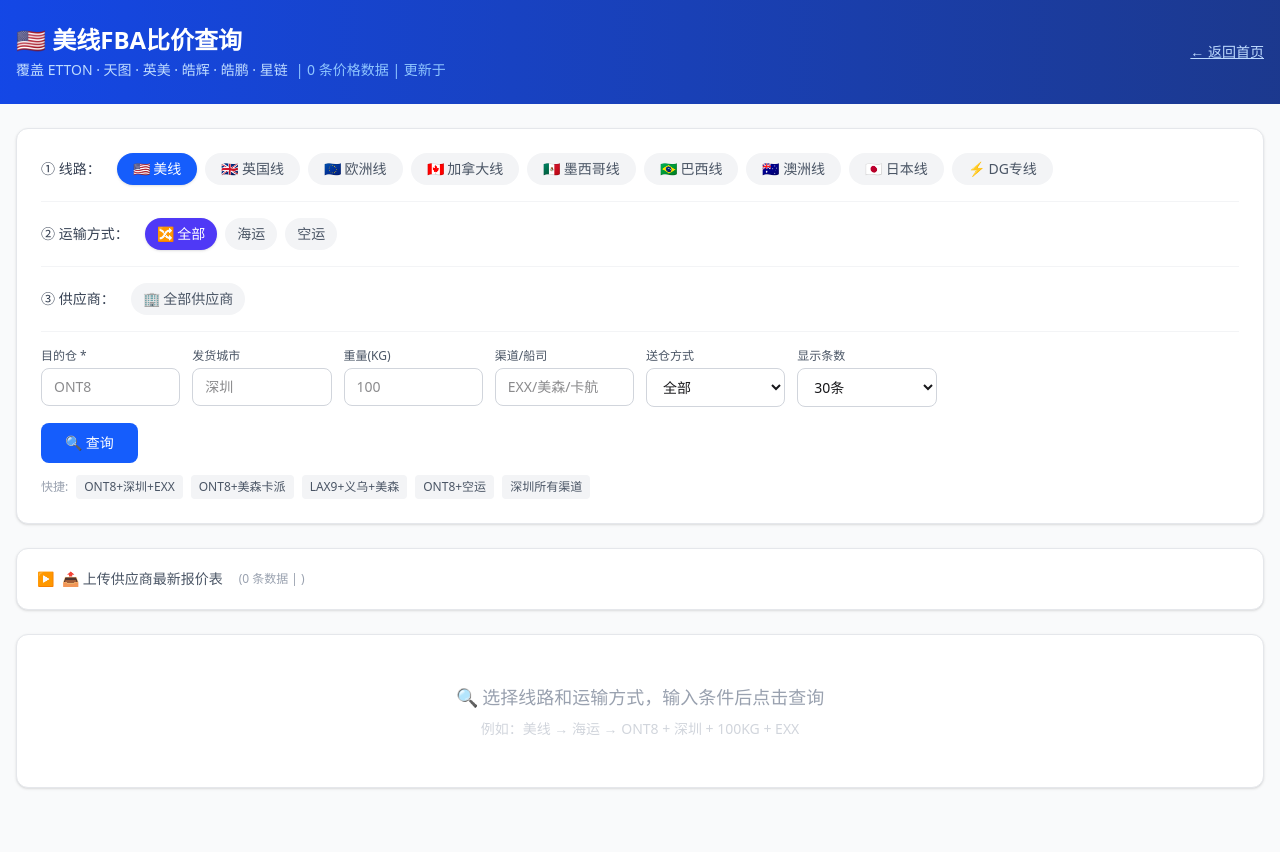
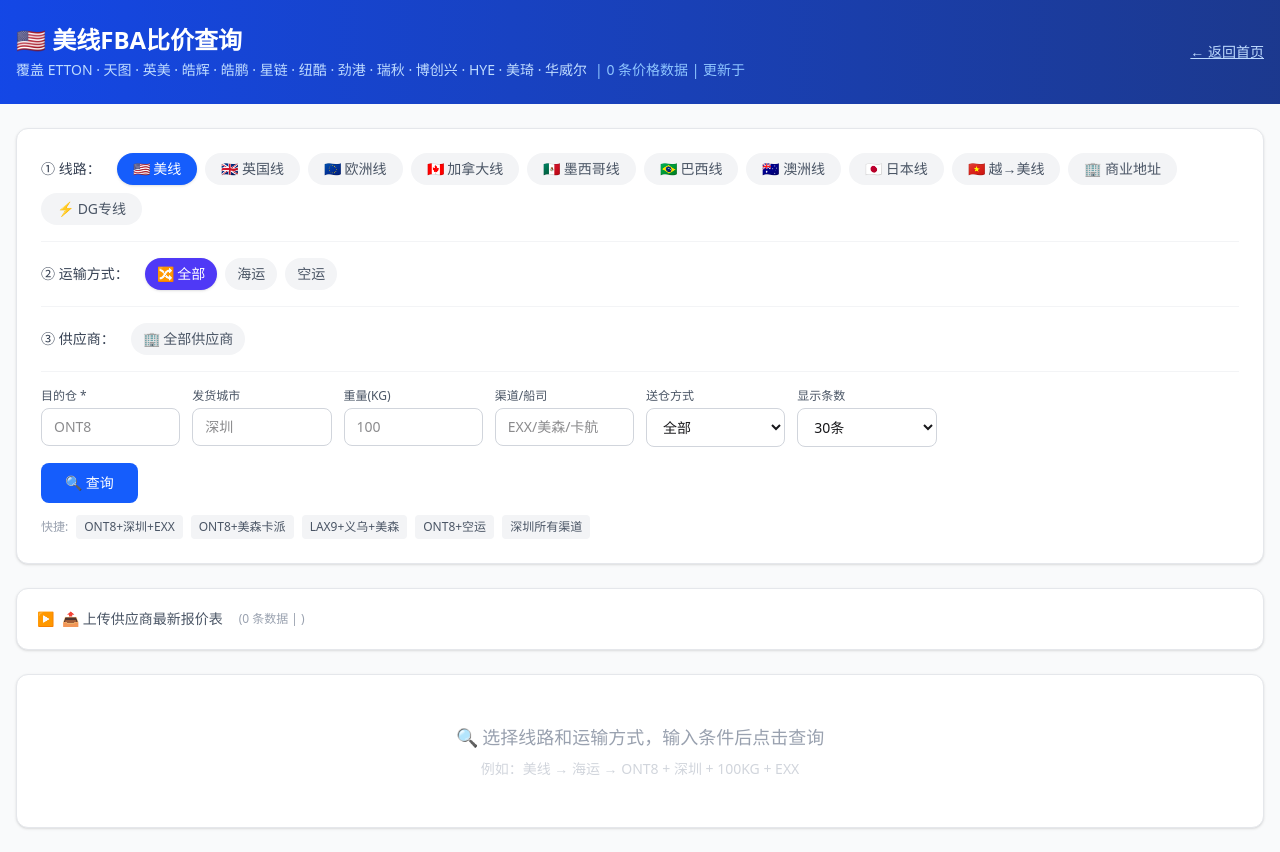
Before and after one commit to etton-AI/price-system, a Next.js app: page /price-query in a window 1280 px wide. Before the commit the page ends 812 px from the top, so only its background shows below. Built offline with nearby package versions, Linux system fonts and the light colour scheme.

Commit message:
feat: 越南→美国+商业地址子线路, 新供应商前端可见

```diff
--- a/src/app/api/price-query/route.ts
+++ b/src/app/api/price-query/route.ts
@@ -23,6 +23,7 @@ interface QueryParams {
   best?: boolean;
   country?: string;
   dg?: boolean;
+  commercial?: boolean;
   transport_mode?: string;
 }
 
@@ -130,6 +131,16 @@ function query(params: QueryParams): { results: PriceEntry[]; total: number; bes
       const cn = (r.channel_name || "").toUpperCase();
       const dm = (r.delivery_method || "").toUpperCase();
       return cn.includes("DG") || cn.includes("纯电") || dm.includes("DG");
+    });
+  }
+
+  // 0.4 商业地址过滤
+  if (params.commercial) {
+    results = results.filter((r) => {
+      const dm = (r.delivery_method || "");
+      const cn = (r.channel_name || "");
+      const dt = (r.destination_type || "");
+      return dm.includes("商业") || dm.includes("商私") || cn.includes("商业") || cn.includes("商私") || dt === "zip_zone";
     });
   }
 
@@ -278,6 +289,7 @@ export async function GET(request: NextRequest) {
       dest: searchParams.get("dest") || undefined,
       country: searchParams.get("country") || "美国",
       dg: searchParams.get("dg") === "1" || searchParams.get("dg") === "true",
+      commercial: searchParams.get("commercial") === "1" || searchParams.get("commercial") === "true",
       origin: searchParams.get("origin") || undefined,
       weight: searchParams.get("weight") ? parseFloat(searchParams.get("weight")!) : undefined,
       vessel: searchParams.get("vessel") || undefined,
--- a/src/app/price-query/page.tsx
+++ b/src/app/price-query/page.tsx
@@ -47,7 +47,7 @@ const LINE_CONFIG: Record<string, {
     icon: "🇺🇸",
     transportModes: ["全部", "海运", "空运"],
     warehouses: ["ONT8", "LGB8", "LAX9", "SBD1", "SMF3", "SCK4", "LAS1", "FTW1", "DFW6", "IAH3", "MEM1", "MDW2", "IND9"],
-    supplierDesc: "ETTON · 天图 · 英美 · 皓辉 · 皓鹏 · 星链",
+    supplierDesc: "ETTON · 天图 · 英美 · 皓辉 · 皓鹏 · 星链 · 纽酷 · 劲港 · 瑞秋 · 博创兴 · HYE · 美琦 · 华威尔",
   },
   "英国": {
     label: "英国线",
@@ -97,6 +97,20 @@ const LINE_CONFIG: Record<string, {
     transportModes: ["全部", "海运", "空运"],
     warehouses: ["NRT1", "NRT2", "NRT5", "KIX1", "KIX2", "HND1", "NGO1", "FUK1"],
     supplierDesc: "瑞秋 · 天图",
+  },
+  "越南→美国": {
+    label: "越→美线",
+    icon: "🇻🇳",
+    transportModes: ["全部", "海运"],
+    warehouses: ["ONT8", "LGB8", "LAX9", "SBD1", "FTW1", "MDW2", "TEB3"],
+    supplierDesc: "天图 越美系列",
+  },
+  "商业地址": {
+    label: "商业地址",
+    icon: "🏢",
+    transportModes: ["全部", "海运", "空运", "卡航/专车"],
+    warehouses: [],
+    supplierDesc: "天图 · ETTON · 英美 · 劲港 · 皓鹏 · 纽酷",
   },
   "DG专线": {
     label: "DG专线",
@@ -195,7 +209,9 @@ export default function PriceQueryPage() {
         if (country === "巴西") return meta.countries.includes("巴西");
         if (country === "澳大利亚") return meta.countries.includes("澳大利亚");
         if (country === "日本") return meta.countries.includes("日本");
-        if (country === "DG专线") return true; // DG跨国家，显示所有供应商
+        if (country === "越南→美国") return meta.countries.includes("美国"); // 越→美暂用美国数据
+        if (country === "商业地址") return true;
+        if (country === "DG专线") return true;
       }
     }
     return false;
@@ -237,10 +253,16 @@ export default function PriceQueryPage() {
     setLoading(true);
     try {
       const params = new URLSearchParams();
-      // DG专线: 跨国家过滤, 传 dg=1 + country=美国 (作为基础)
+      // DG专线: 跨国家过滤, 传 dg=1 + country=美国
       if (country === "DG专线") {
         params.set("dg", "1");
         params.set("country", "美国");
+      } else if (country === "商业地址") {
+        params.set("commercial", "1");
+        params.set("country", "美国"); // 默认美国，后续可按国家切换
+      } else if (country === "越南→美国") {
+        params.set("country", "美国");
+        params.set("origin", "越南");
       } else {
         params.set("country", country);
       }
```
